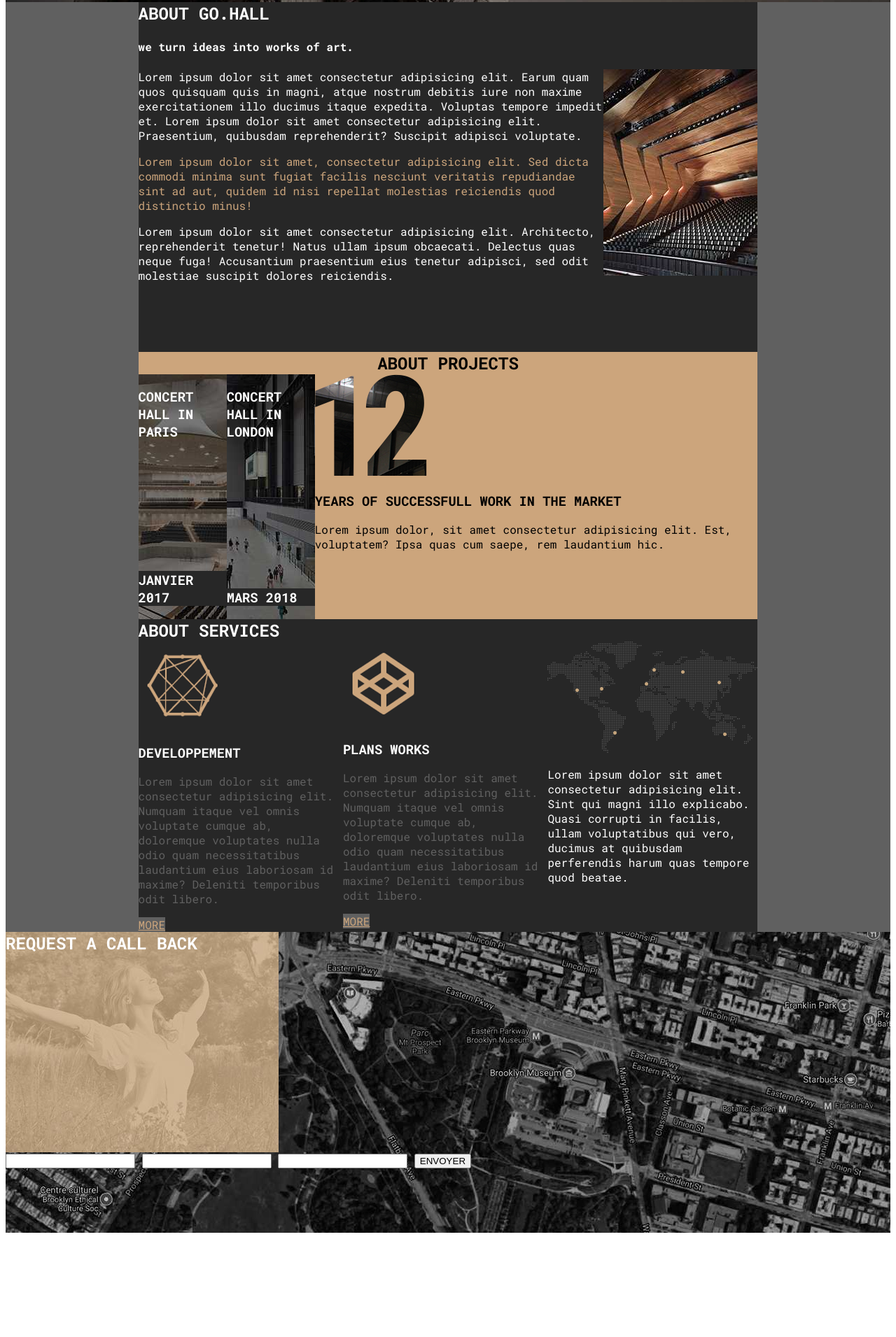
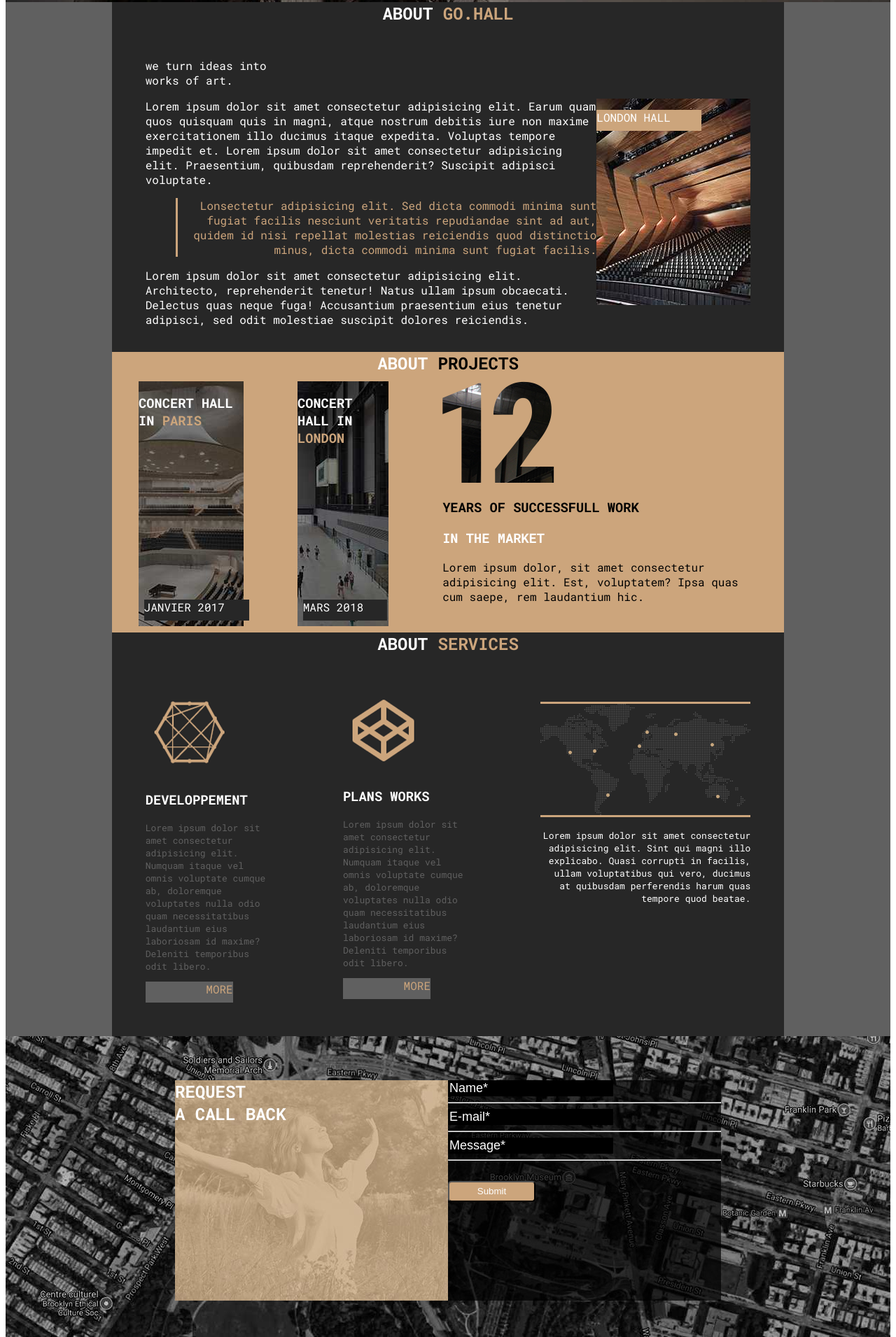
Before and after one commit to Alexiakane/maquette1, a plain HTML site: page maquette1/index.html in a window 1280 px wide. Shown: the part 605-2516 px from the top of the page at 70% size. Before the commit the page ends 2375 px from the top, so only its background shows below. Drawn offline with Linux system fonts and the light colour scheme.

Commit message:
Add files via upload

```diff
--- a/maquette1/index.html
+++ b/maquette1/index.html
@@ -21,90 +21,114 @@
             <div class="logo">
                     <a class="fb" href="https://www.facebook.com/?stype=lo&flo=1&deoia=1&jlou=AffSpCH_gwD6lvjlU1XDbsnWnVPvOA_gHbOSvG5X9KJlBZEGYllH5vczCAkWiZP6oTlrx_gi0BaV_sTJhwtRP6ICK14cdwhE-w54QEc5JkTKfw&smuh=62978&lh=Ac9CzjPVCe4_qpAAajM">
                     <img src="lofofb.png" height="40px" alt="">
+                    <img src="logofbor.PNG" height="40px" alt="">
                     </a>
                     <a class="pin" href="https://fr.pinterest.com/">
                     <img src="logoP.jpg" height="40px" alt="">
+                    <img src="logoPor.PNG" height="41px" alt="">
                     </a>
                     <a class="yt" href="https://www.youtube.com/">
                     <img src="logoYT.png" height="40px" alt="">
+                    <img src="logoYTor.PNG" height="40px" alt="">
                     </a>
             </div>
             <div class="para1">
-                <h1 style="font-size: xxx-large; text-align: right;">CONCERT HALL IN NEW YORK</h1>
-                <p style="text-align: right; ">Concert Hall is the architecture of a new generation a building that exists not only in the dimension of space,<br> but also in the dimension of time and communication.</p>
+                <h1>CONCERT HALL IN NEW YORK</h1>
+                <p class="p1">Concert Hall is the architecture of a new generation a building that exists not only in the dimension of space,<br> but also in the dimension of time and communication.</p>
             </div>
             <div class="look">
                 <a class="look1" href="google.fr">&nbsp;LOOK MORE →&nbsp;<alt=""></a>
             </div>
         </div>
     </header>
-    <div class="A">
+    <main class="A">
             <div class="deux">
-            <h2 class="titre2">ABOUT GO.HALL</h2>
-                <h4>we turn ideas into
-                works of art.
-                </h4>
-                <p><img style="float: right;" src="london_hall.jpg" alt=""></p>
+                <div class="titre2">
+                    <h2>ABOUT</h2>
+                    <h2 class="titrej">&nbsp;GO.HALL</h2>
+                </div>
+                <div class="contenu">
+                    <div>
+                        <p>we turn ideas into <br>works of art.</p>
+                    </div>
+                    <div class="londonh">
+                        <p class="londonh1">LONDON HALL</p>
+                    </div>
+                    <div>
                         <p>Lorem ipsum dolor sit amet consectetur adipisicing elit. Earum quam quos quisquam quis in magni, atque nostrum debitis iure non maxime exercitationem illo ducimus itaque expedita. Voluptas tempore impedit et.
                         Lorem ipsum dolor sit amet consectetur adipisicing elit. Praesentium, quibusdam reprehenderit? Suscipit adipisci voluptate.
                         </p>
                         <p class="pjaune">
-                    Lorem ipsum dolor sit amet, consectetur adipisicing elit. Sed dicta commodi minima sunt fugiat facilis nesciunt veritatis repudiandae sint ad aut, quidem id nisi repellat molestias reiciendis quod distinctio minus!
+                            Lonsectetur adipisicing elit. Sed dicta commodi minima sunt fugiat facilis nesciunt veritatis repudiandae sint ad aut, quidem id nisi repellat molestias reiciendis quod distinctio minus, dicta commodi minima sunt fugiat facilis.
                         </p>
                         <p>
                             Lorem ipsum dolor sit amet consectetur adipisicing elit. Architecto, reprehenderit tenetur! Natus ullam ipsum obcaecati. Delectus quas neque fuga! Accusantium praesentium eius tenetur adipisci, sed odit molestiae suscipit dolores reiciendis.
                         </p>
                     </div>
+                </div>
+            </div>
             <div class="trois">
-            <h2 class="TITRE3">ABOUT PROJECTS</h2>
+                <div class="titre3">
+                    <h2>ABOUT</h2>
+                    <h2 class="titren">&nbsp;PROJECTS</h2>
+                </div>
                 <div class="trio">
                     <div class="paris">
-                    <H3>CONCERT HALL IN PARIS</H3>
-                    <h3 class="janvier">JANVIER 2017</h3>
+                        <h3>CONCERT HALL <br> IN <span class="titrej">PARIS</span></h3>
+                        <p class="janvier">JANVIER 2017</p>
                     </div>
                     <div class="london">
-                    <H3>CONCERT HALL IN LONDON</H3>
-                    <h3 class="mars">MARS 2018</h3>
+                        <H3>CONCERT HALL IN <span class="titrej">LONDON</span></H3>
+                        <p class="mars">MARS 2018</p>
                     </div>
                     <div class="douze">
                         <img src="logo12.png" alt="">
-                    <H3>YEARS OF SUCCESSFULL WORK IN THE MARKET</H3>
+                        <H3>YEARS OF SUCCESSFULL WORK</H3>
+                        <h3 class="blanc">IN THE MARKET</h3>
                         <P>Lorem ipsum dolor, sit amet consectetur adipisicing elit. Est, voluptatem? Ipsa quas cum saepe, rem laudantium hic.</P>
                     </div>
                 </div>
             </div>
             <div class="quatre">
-            <h2 class="titre4">ABOUT SERVICES</h2>
+                <div class="titre2">
+                    <h2 class="blanc">ABOUT</h2>
+                    <h2 class="titrej">&nbsp;SERVICES</h2>
+                </div>
                 <div class="triob">
-                <div>
+                    <div class="developpement">
                         <img src="icon1.PNG" alt="">
                         <h3 class="blanc">DEVELOPPEMENT</h3>
                         <p class="gris">Lorem ipsum dolor sit amet consectetur adipisicing elit. Numquam itaque vel omnis voluptate cumque ab, doloremque voluptates nulla odio quam necessitatibus laudantium eius laboriosam id maxime? Deleniti temporibus odit libero.</p>
-                    <a class="more" href="">MORE</a>
+                        <div class="more">
+                            <a class="more1" href="">MORE</a>
                         </div>
-                <div>
+                    </div>
+                    <div class="plans">
                         <img src="icon2.PNG" alt="">
                         <h3 class="blanc">PLANS WORKS</h3>
                         <p class="gris">Lorem ipsum dolor sit amet consectetur adipisicing elit. Numquam itaque vel omnis voluptate cumque ab, doloremque voluptates nulla odio quam necessitatibus laudantium eius laboriosam id maxime? Deleniti temporibus odit libero.</p>
-                    <a class="more" href="">MORE</a>
+                        <div class="more">
+                            <a class="more1" href="">MORE</a>
                         </div>
-                <div>
-                    <img src="map.png" alt="">
+                    </div>
+                    <div class="textmap">
+                        <img class="map" src="map.png" alt="">
                         <p class="blanc">Lorem ipsum dolor sit amet consectetur adipisicing elit. Sint qui magni illo explicabo. Quasi corrupti in facilis, ullam voluptatibus qui vero, ducimus at quibusdam perferendis harum quas tempore quod beatae.</p>
                     </div>
                 </div>
             </div>
+    </main>
+    <footer class="footer">
+        <div class="visuel">
+            <h2 class="blanc">REQUEST</h2>
+            <h2 class="blanc">A CALL BACK</h2>
         </div>
-    <footer class="footer">
         <div class="formulaire">
-            <h2 class="blanc">REQUEST A CALL BACK</h2>
-        </div>
-        <div>
-            <form method="">
-                <input type="text" name="" id="">
-                <input type="email" name="" id="">
-                <input type="text">
-                <input type="button" value="ENVOYER">
+            <form method="get">
+                <input placeholder="Name*" type="text" name="" id=""><hr>
+                <input placeholder="E-mail*" type="email" name="" id=""><hr>
+                <input placeholder="Message*" type="text"><hr><br>
+                <input class="envoyer" type="submit">
             </form>
         </div>
     </footer>
--- a/maquette1/style.css
+++ b/maquette1/style.css
@@ -1,4 +1,3 @@
-
 body {
   font-family: "Roboto Mono", monospace;
   font-optical-sizing: auto;
@@ -20,41 +19,50 @@ body {
 .lien1 {
     color: white;
     grid-area: 1/3;
+    text-align: center;
     text-decoration: none;
 }
 .lien1:hover {
     color: #cca57c;
-    text-decoration: underline;
+    text-decoration: none;
+    border-bottom: solid #cca57c;
 }
 .lien2 {
     color: white;
     grid-area: 1/4;
+    text-align: center;
     text-decoration: none;
 }
 .lien2:hover {
     color: #cca57c;
-    text-decoration: underline;
+    text-decoration: none;
+    border-bottom: solid #cca57c;
 }
 .logohd {
     grid-area: 1/5;
+    align-items: center;
 }
 .lien3 {
     color: white;
     grid-area: 1/8;
+    text-align: center;
     text-decoration: none;
 }
 .lien3:hover {
     color: #cca57c;
-    text-decoration: underline;
+    text-decoration: none;
+    border-bottom: solid #cca57c;
 }
 .lien4{
     color: white;
     grid-area: 1/9;
+    text-align: center;
     text-decoration: none;
 }
 .lien4:hover {
     color: #cca57c;
-    text-decoration: underline;
+    text-decoration: none;
+    border-bottom: solid #cca57c;
 }
 .logo {
     background-color: #272727;
@@ -69,17 +77,67 @@ body {
 }
 .fb {
     grid-area: 2/2;
-
+    position: relative;
 }
+.fb img:nth-child(2) {
+    cursor: pointer;
+    position: absolute;
+    right: 1em;
+    opacity: 0;
+    transition: opacity ease 0.4s;
+    -webkit-transition: opacity ease 0.4s;
+    -moz-transition: opacity ease 0.4s;
+    -ms-transition: opacity ease 0.4s;
+    -o-transition: opacity ease 0.4s;
+}
+.fb:hover img:nth-child(2){
+    opacity: 1;
+    }
 .pin {
     grid-area: 3/2;
+    position: relative;
 }
+.pin img:nth-child(2) {
+    cursor: pointer;
+    position: absolute;
+    right: 1em;
+    opacity: 0;
+    transition: opacity ease 0.4s;
+    -webkit-transition: opacity ease 0.4s;
+    -moz-transition: opacity ease 0.4s;
+    -ms-transition: opacity ease 0.4s;
+    -o-transition: opacity ease 0.4s;
+    }
+.pin:hover img:nth-child(2){
+    opacity: 1;
+    }
 .yt {
     grid-area: 4/2;
-
+    position: relative;
+}
+.yt img:nth-child(2) {
+    cursor: pointer;
+    position: absolute;
+    right: 1em;
+    opacity: 0;
+    transition: opacity ease 0.4s;
+    -webkit-transition: opacity ease 0.4s;
+    -moz-transition: opacity ease 0.4s;
+    -ms-transition: opacity ease 0.4s;
+    -o-transition: opacity ease 0.4s;
+    }
+.yt:hover img:nth-child(2){
+    opacity: 1;
 }
 .para1{
     grid-area: 2/6/6/10;
+}
+h1 {
+    font-size: xxx-large;
+    text-align: right;
+}
+.p1 {
+    text-align: right;
 }
 .look {
     background-color: #cca57c ;
@@ -97,20 +155,55 @@ body {
 .A {
     background-color: #606060;
     margin: 0;
-    padding-left: 15%;
-    padding-right: 15%;
+    padding-left: 12%;
+    padding-right: 12%;
 }
 .deux {
     background-color: #272727;
     color: white;
     height: 500px;
 }
+.titre2 {
+    text-align: center;
+    display: flex;
+    justify-content: center;
+}
+.titrej {
+    color: #cca57c;
+}
+.contenu {
+    margin: 5%;
+}
+.londonh {
+    background-image: url(london_hall.jpg);
+    float: right;
+    height: 295px;
+    width: 220px;
+}
+.londonh1{
+    background-color: #cca57c;
+    height: 30px;
+    width: 150px;
+
+}
 .pjaune {
     color: #cca57c;
+    border-left: solid #cca57c;
+    text-align: right;
+    text-justify: inter-word;
+    margin-left: 5%;
 }
 .trois {
     background-color: #cca57c;
-    justify-items: center;
+}
+.titre3 {
+    text-align: center;
+    display: flex;
+    justify-content: center;
+    color: white;
+}
+.titren {
+    color: black;
 }
 .trio {
     background-color: #cca57c;
@@ -123,11 +216,15 @@ body {
     justify-content: space-between;
     flex-direction: column;
     height: 350px;
-    width: 220px;
+    width: 320px;
     color: white;
+    margin: 1%  4% 1%;
 }
 .janvier {
     background-color: #272727;
+    height: 30px;
+    width: 150px;
+    margin: 5%;
 }
 .london {
     background-image: url(london.jpg);
@@ -135,11 +232,18 @@ body {
     justify-content: space-between;
     flex-direction: column;
     height: 350px;
-    width: 220px;
+    width: 320px;
     color: white;
+    margin: 1% 4% 1%;
 }
 .mars {
     background-color: #272727;
+    height: 30px;
+    width: 120px;
+    margin: 6%;
+}
+.douze {
+    margin: 1% 4% 1%;
 }
 .quatre {
     background-color: #272727;
@@ -151,28 +255,80 @@ body {
 .titre4 {
     color: white;
 }
+.developpement {
+    margin: 5%;
+}
+.plans {
+    margin: 5%;
+}
 .gris {
     color: #606060;
+    font-size: small;
 }
 .blanc {
     color: white;
 }
 .more {
     background-color: #606060;
-    color: #cca57c;
+    text-align: right;
+    height: 30px;
+    width: 125px;
 }
 .more:hover {
     background-color: #cca57c;
     color: #606060;
 }
+.more1 {
+    color: #cca57c;
+    text-decoration: none;
+}
+.more1:hover {
+    color: #606060;
+}
+.textmap {
+    text-align: right;
+    font-size: small;
+    margin: 7% 5% 3%;
+}
+.map {
+    border-top: solid #cca57c ;
+    border-bottom: solid #cca57c;
+}
+
 .footer {
     background-image: url(bg_footer.jpg);
     height: 430px;
+    display: flex;
+    justify-content: center;
 }
-.formulaire {
+.visuel {
     background-image: url(visuelgauche.jpg);
     height: 315px;
     width: 390px;
+    margin: 5% 0 5% 5%;
+}
+.formulaire {
+    background-color: rgba(0, 0, 0, 0.7);
+    height: 315px;
+    width: 390px;
+    margin: 5% 5% 5% 0;
+}
+
+
+input[type="text"], input[type="email"] {
+    background-color: black;
+    border: 0;
+    font-size: large;
+}
+.envoyer {
+    background-color: #cca57c;
+    color: white;
+    border-radius: 5px 5px;
+    height: 30px;
+    width: 125px;
+}
+input::placeholder{
+    color: white;
 }
 h2 {
     margin-top: 0;
```
Also changed, not shown: maquette1/logoPor.PNG (added), maquette1/logoYT.png, maquette1/logoYTor.PNG (added), maquette1/logofbor.PNG (added). Lines whose indentation alone changed are shown as unchanged.
